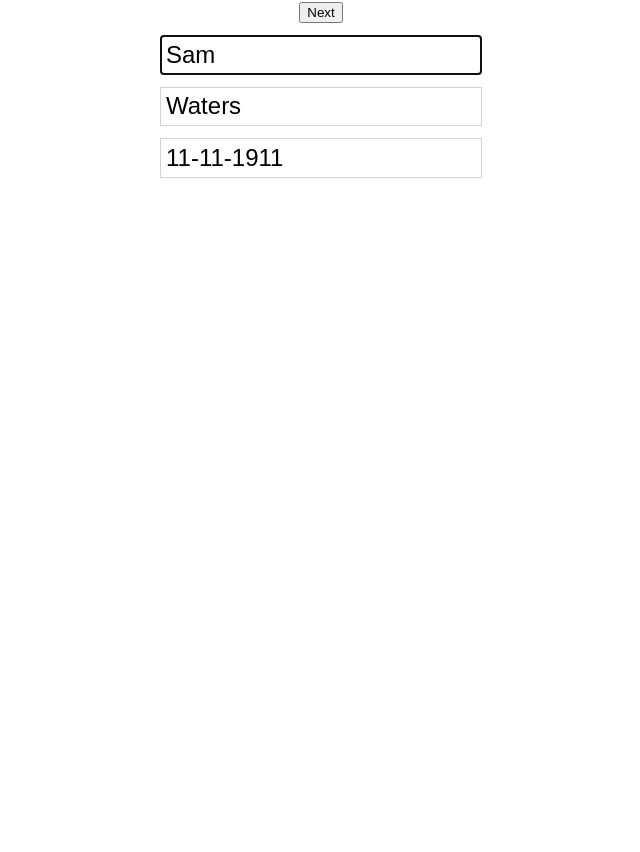
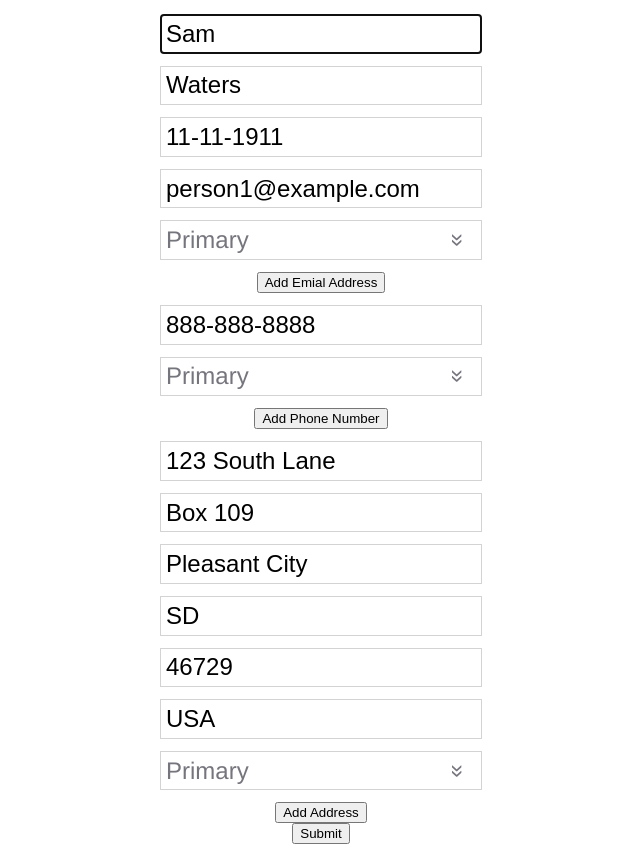
Before and after one commit to dlaub3/vue-contacts-manager, a Vue app: page /#/ in a window 1280 px wide. Shown: the part 288-1140 px from the top of the page, without its empty margins (319-959 px from the left). Before the commit the page ends 800 px from the top, so only its background shows below. Built offline with nearby package versions, Linux system fonts and the light colour scheme; the HTML template or start-up script is replaced by a standard one.

Commit message:
begin adjusting front end for improved backend api

```diff
--- a/src/components/AddressForm.vue
+++ b/src/components/AddressForm.vue
@@ -2,43 +2,49 @@
   <div>
     <form v-for="form in forms" v-bind:key="form.id">
         <input
-          v-model="form.address1"
+          v-model="form.address_1"
           type="text"
           placeholder="Address 1"
-          @keyup="updateForm({ form: 'addressForm', id: form.id, adress1: form.adress1, field: 'adress1' })"
+          @keyup="updateForm({ form: stateKey, id: form.id, address_1: form.address_1, field: 'adress_1' })"
         />
         <input
-          v-model="form.address2"
+          v-model="form.address_2"
           type="text"
           placeholder="Address 2"
-          @keyup="updateForm({ form: 'addressForm', id: form.id, adress2: form.adress2, field: 'adress2' })"
+          @keyup="updateForm({ form: stateKey, id: form.id, address_2: form.address_2, field: 'adress_2' })"
         />
         <input
           v-model="form.city"
           type="text"
           placeholder="City"
-          @keyup="updateForm({ form: 'addressForm', id: form.id, city: form.city, field: 'city' })"
+          @keyup="updateForm({ form: stateKey, id: form.id, city: form.city, field: 'city' })"
         />
         <input
           v-model="form.state"
           type="text"
           placeholder="State"
-          @keyup="updateForm({ form: 'addressForm', id: form.id, state: form.state, field: 'state' })"
+          @keyup="updateForm({ form: stateKey, id: form.id, state: form.state, field: 'state' })"
         >
         <input
           v-model="form.zip"
           type="text"
           placeholder="Zip"
-          @keyup="updateForm({ form: 'addressForm', id: form.id, zip: form.zip, field: 'zip' })"
+          @keyup="updateForm({ form: stateKey, id: form.id, zip: form.zip, field: 'zip' })"
+          />
+        <input
+          v-model="form.country"
+          type="text"
+          placeholder="Country"
+          @keyup="updateForm({ form: stateKey, id: form.id, country: form.country, field: 'country' })"
           />
         <Select
           :message="'Select email type'"
-          :selectedOption="form.typeID"
+          :selectedOption="form.type_id"
           :options="options"
-				  v-on:option-selected="updateForm({ form: 'addressForm', id: form.id, typeID: $event, field: 'typeID'})"
+				  v-on:option-selected="updateForm({ form: stateKey, id: form.id, type_id: $event, field: 'type_id'})"
         />
     </form>
-      <button @click="addForm('addressForm')">Add Emial Address</button>
+      <button @click="addForm(stateKey)">Add Address</button>
   </div>
 </template>
 
@@ -55,10 +61,15 @@ export default {
   components: {
     Select,
   },
+  data() {
+    return {
+      stateKey: 'contact.addresses',
+    };
+  },
   computed: {
     ...mapState({
-      forms: state => state.addressForm,
-      options: state => state.typeSelectOptions,
+      forms: state => state.contact.addresses,
+      options: state => state.types,
     }),
     ...mapGetters([]),
   },
--- /dev/null
+++ b/src/components/Contact.vue
@@ -0,0 +1,83 @@
+<template>
+    <div id="form">
+      <ModalMessage :active="showModal" @closeModal="showModal = false" :message="modalMessage"/>
+
+          <PersonForm />
+          <EmailAddressForm />
+          <PhoneNumberForm />
+          <AddressForm/>
+
+    </div>
+</template>
+
+<script>
+import { mapState } from 'vuex';
+import { mapActions } from 'vuex';
+import { mapGetters } from 'vuex';
+import ModalMessage from '@/components/ModalMessage.vue';
+import PersonForm from '@/components/PersonForm.vue';
+import EmailAddressForm from '@/components/EmailAddressForm.vue';
+import PhoneNumberForm from '@/components/PhoneNumberForm.vue';
+import AddressForm from '@/components/AddressForm.vue';
+// import { addContact } from '@/lib/api';
+
+export default {
+  name: 'Contact',
+  props: {},
+  components: {
+    ModalMessage,
+    PersonForm,
+    EmailAddressForm,
+    PhoneNumberForm,
+    AddressForm,
+  },
+  data() {
+    return {
+      showModal: false,
+      modalMessage: '',
+    };
+  },
+  computed: {
+    contactForm: {
+      get() {
+        return {
+          personForm: this.$store.state.personForm,
+          emailAddressForm: this.$store.state.emailAddressForm,
+          phoneNumberForm: this.$store.state.phoneNumberForm,
+          addressForm: this.$store.state.addressForm,
+        };
+      },
+    },
+  },
+  methods: {
+    ...mapActions(['resetForms', 'loadContact']),
+    async handleSubmit() {},
+  },
+  mounted() {
+    console.log(this.$pops);
+    this.loadContact(20);
+  },
+};
+</script>
+
+<style scoped>
+#form {
+  display: flex;
+  flex-direction: column;
+  align-items: center;
+  justify-content: center;
+  margin: 0 auto;
+}
+
+.fade-enter-active {
+  transition: opacity 0.5s;
+}
+
+.fade-leave-active {
+  display: none;
+}
+
+.fade-enter, .fade-leave-to /* .fade-leave-active below version 2.1.8 */ {
+  opacity: 0;
+}
+</style>
--- a/src/components/ContactForm.vue
+++ b/src/components/ContactForm.vue
@@ -68,30 +68,23 @@ export default {
   },
   data() {
     return {
-      active: 'PersonForm',
+      active: 'Review',
       prev: false,
-      next: true,
+      next: false,
       nextText: 'Next',
       showModal: false,
       modalMessage: '',
     };
   },
   computed: {
-    contactForm: {
-      get() {
-        return {
-          personForm: this.$store.state.personForm,
-          emailAddressForm: this.$store.state.emailAddressForm,
-          phoneNumberForm: this.$store.state.phoneNumberForm,
-          addressForm: this.$store.state.addressForm,
-        };
-      },
-    },
+    ...mapState({
+      contact: state => state.contact,
+    }),
   },
   methods: {
     ...mapActions(['resetForms']),
     async handleSubmit() {
-      let data = this.contactForm;
+      let data = this.contact;
       let success = await addContact(data);
       if (success) {
         this.resetForms();
--- a/src/components/EmailAddressForm.vue
+++ b/src/components/EmailAddressForm.vue
@@ -2,20 +2,20 @@
   <div>
     <form v-for="form in forms" v-bind:key="form.id">
       <input
-        v-model="form.emailAddress"
+        v-model="form.email_address"
 				type="email"
 				placeholder="Email Address"
 				required
-				@keyup="updateForm({ form: 'emailAddressForm', id: form.id, emailAddress: form.emailAddress, field: 'emailAddress' })"
+				@keyup="updateForm({ form: stateKey, id: form.id, email_address: form.email_address, field: 'email_address' })"
 				/>
       <Select
       	:message="'Select email type'"
-				:selectedOption="form.typeID"
+				:selectedOption="form.type_id"
 				:options="options"
-				v-on:option-selected="updateForm({ form: 'emailAddressForm', id: form.id, typeID: $event, field: 'typeID'})"
+				v-on:option-selected="updateForm({ form: stateKey, id: form.id, type_id: $event, field: 'type_id'})"
 			/>
     </form>
-     <button @click="addForm('emailAddressForm')">Add Emial Address</button>
+     <button @click="addForm(stateKey)">Add Emial Address</button>
     </div>
 </template>
 
@@ -32,10 +32,15 @@ export default {
   components: {
     Select,
   },
+  data() {
+    return {
+      stateKey: 'contact.email_addresses',
+    };
+  },
   computed: {
     ...mapState({
-      forms: state => state.emailAddressForm,
-      options: state => state.typeSelectOptions,
+      forms: state => state.contact.email_addresses,
+      options: state => state.types,
     }),
   },
   methods: {
--- a/src/components/PersonForm.vue
+++ b/src/components/PersonForm.vue
@@ -1,21 +1,21 @@
 <template>
     <form>
         <input
-          v-model="form.firstName"
+          v-model="form.first_name"
           placeholder="First Name"
           type="text" autofocus required
-          @keyup="updateProp({propkey: 'personForm', value: form})"
+          @keyup="updateProp({propkey: 'contact', value: form})"
         />
         <input
-          v-model="form.lastName"
+          v-model="form.last_name"
           placeholder="Last Name"
           type="text"
         />
         <input
-          v-model="form.dateOfBirth"
+          v-model="form.date_of_birth"
           placeholder="Date Of Birth"
           type="text"
-          @keyup="updateProp({propkey: 'personForm', value: form})"
+          @keyup="updateProp({propkey: 'contact', value: form})"
         />
     </form>
 </template>
@@ -34,7 +34,7 @@ export default {
   },
   computed: {
     ...mapState({
-      form: state => state.personForm,
+      form: state => state.contact,
     }),
   },
   methods: {
--- a/src/components/PhoneNumberForm.vue
+++ b/src/components/PhoneNumberForm.vue
@@ -2,20 +2,20 @@
   <div>
     <form v-for="form in forms" v-bind:key="form.id">
       <input
-        v-model="form.phoneNumber"
-				type="email"
-				placeholder="Email Address"
+        v-model="form.phone_number"
+				type="tel"
+				placeholder="Phone Number"
 				required
-				@keyup="updateForm({ form: 'phoneNumberForm', id: form.id, phoneNumber: form.phoneNumber, field: 'phoneNumber' })"
+				@keyup="updateForm({ form: stateKey, id: form.id, phone_number: form.phone_number, field: 'phone_number' })"
 			/>
       <Select
-      	:message="'Select email type'"
-				:selectedOption="form.typeID"
+      	:message="'Select phone type'"
+				:selectedOption="form.type_id"
 				:options="options"
-				v-on:option-selected="updateForm({ form: 'phoneNumberForm', id: form.id, typeID: $event, field: 'typeID'})"
+				v-on:option-selected="updateForm({ form: stateKey, id: form.id, type_id: $event, field: 'type_id'})"
 			/>
     </form>
-      <button @click="addForm('phoneNumberForm')">Add Emial Address</button>
+      <button @click="addForm(stateKey)">Add Phone Number</button>
   </div>
 </template>
 
@@ -32,10 +32,15 @@ export default {
   components: {
     Select,
   },
+  data() {
+    return {
+      stateKey: 'contact.phone_numbers',
+    };
+  },
   computed: {
     ...mapState({
-      forms: state => state.phoneNumberForm,
-      options: state => state.typeSelectOptions,
+      forms: state => state.contact.phone_numbers,
+      options: state => state.types,
     }),
   },
   methods: {
--- a/src/components/SearchForm.vue
+++ b/src/components/SearchForm.vue
@@ -76,7 +76,7 @@ export default {
       let lastName = this.$data.lastName;
       let data = { firstName, lastName };
       data = await searchAPI(data);
-      this.$data.data = JSON.parse(data);
+      this.$data.data = data;
     },
     setSelected(selected) {
       this.$data.selectedOption = selected;
--- a/src/store.js
+++ b/src/store.js
@@ -1,83 +1,87 @@
 import Vue from "vue";
 import Vuex from "vuex";
+import {
+  loadContact
+} from '@/lib/api';
 
 Vue.use(Vuex);
 
 const FORMS = {
-  personForm: {
-    firstName: '',
-    lastName: '',
-    dateOfBirth: '',
+  person: {
+    first_name: '',
+    last_name: '',
+    date_of_birth: '',
   },
-  emailAddressForm: {
+  email_addresses: {
     id: null,
-    emailAddress: null,
-    typeID: -1,
+    email_address: null,
+    type_id: -1,
   },
-  phoneNumberForm: {
+  phone_numbers: {
     id: null,
-    phoneNumber: null,
-    typeID: -1,
+    phone_number: null,
+    type_id: -1,
   },
-  addressForm: {
-    address1: null,
-    address2: null,
+  addresses: {
+    address_1: null,
+    address_2: null,
     city: null,
     state: null,
+    country: null,
     zip: null,
-    typeID: -1,
+    type_id: -1,
   }
 }
 
 export default new Vuex.Store({
   state: {
-    typeSelectOptions: [{
+    types: [{
         id: 1,
-        text: 'Primary'
+        text: 'Primary',
       },
       {
         id: 2,
-        text: 'Secondary'
+        text: 'Secondary',
       },
       {
         id: 3,
-        text: 'Home'
+        text: 'Home',
       }
     ],
-    addressForm: [{
-      address1: '123 South Lane',
-      address2: 'Box 109',
+    contact: {
+      addresses: [{
+        address_1: '123 South Lane',
+        address_2: 'Box 109',
         city: 'Pleasant City',
         state: 'SD',
+        country: 'USA',
         zip: '46729',
-      typeID: 1
+        type_id: 1,
       }],
-    emailAddressForm: [{
+      email_addresses: [{
         id: 1,
-      emailAddress: 'person1@example.com',
-      typeID: 1
+        email_address: 'person1@example.com',
+        type_id: 1,
       }, ],
-    phoneNumberForm: [{
+      phone_numbers: [{
         id: 1,
-      phoneNumber: '888-888-8888',
-      typeID: 1,
+        phone_number: '888-888-8888',
+        type_id: 1,
       }],
-    personForm: {
-      firstName: 'Sam',
-      lastName: 'Waters',
-      dateOfBirth: '11-11-1911'
-    },
-    contactForm: {},
-
+      first_name: 'Sam',
+      last_name: 'Waters',
+      date_of_birth: '11-11-1911',
+    }
   },
   mutations: {
-    addForm(state, form) {
-      let forms = state[form];
+    addForm(state, formKey) {
+      let forms = propBuilder(formKey, state);
       let id = forms.length + 1;
-      let newForm = FORMS[form];
+      let formName = formKey.split('.').pop();
+      let newForm = FORMS[formName];
       newForm.id = id;
-      state[form] = [...state[form], { ...newForm
-      }];
+      forms.push({ ...newForm
+      });
     },
     updateForm(state, payload) {
       let {
@@ -85,28 +89,21 @@ export default new Vuex.Store({
         form,
         field
       } = payload;
-      let forms = state[form];
+
+      let forms = propBuilder(form, state);
+
       forms.forEach(form => {
         if (form.id === id) {
           form[field] = payload[field];
         }
       });
 
-      state[form] = forms;
     },
     updateProp(state, payload) {
       let {
         propkey,
         value
       } = payload;
-
-      function propBuilder(str, state) {
-        let props = str.split('.');
-        props.forEach(p => {
-          state = state[p];
-        });
-        return state;
-      }
 
       let prop = propBuilder(propkey, state);
 
@@ -118,6 +115,17 @@ export default new Vuex.Store({
       state.phoneNumberForm = [FORMS.phoneNumberForm];
       state.emailAddressForm = [FORMS.emailAddressForm];
     },
+    loadContact(state, obj) {
+      let person = {};
+      for (let prop in obj) {
+        if (typeof obj[prop] === 'string') {
+          person[prop] = obj[prop];
+        } else {
+          prop = prop.replace(/(ss)s$|es$|(er)s$/, '$1$2');
+          state[prop] = obj[prop];
+        }
+      }
+    }
   },
   actions: {
     addForm({
@@ -139,7 +147,21 @@ export default new Vuex.Store({
       commit
     }) {
       commit('resetForms');
+    },
+    loadContact({
+      commit
+    }, id) {
+      let contact = loadContact(id);
+      // commit('loadContact', contact);
     }
   },
   getters: {},
 });
+
+function propBuilder(str, state) {
+  let props = str.split('.');
+  props.forEach(p => {
+    state = state[p];
+  });
+  return state;
+}
--- a/src/views/Home.vue
+++ b/src/views/Home.vue
@@ -2,17 +2,20 @@
   <div class="home">
     <img alt="Vue logo" src="../assets/logo.png">
     <ContactForm />
+    <!-- <Contact /> -->
   </div>
 </template>
 
 <script>
 // @ is an alias to /src
 import ContactForm from '@/components/ContactForm.vue';
+import Contact from '@/components/Contact.vue';
 
 export default {
   name: 'home',
   components: {
     ContactForm,
+    // Contact,
   },
 };
 </script>
```
Also changed, not shown: src/components/ModalLoader.vue (added, +39 -0 lines), src/router.js (+8 -4 lines), src/lib/api.js. Lines whose indentation alone changed are shown as unchanged.
